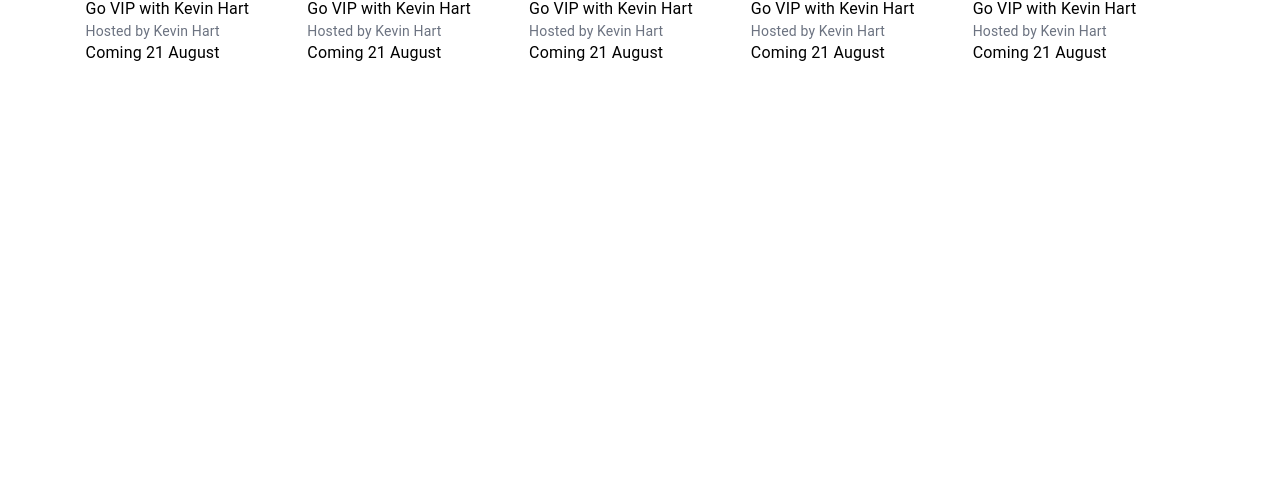
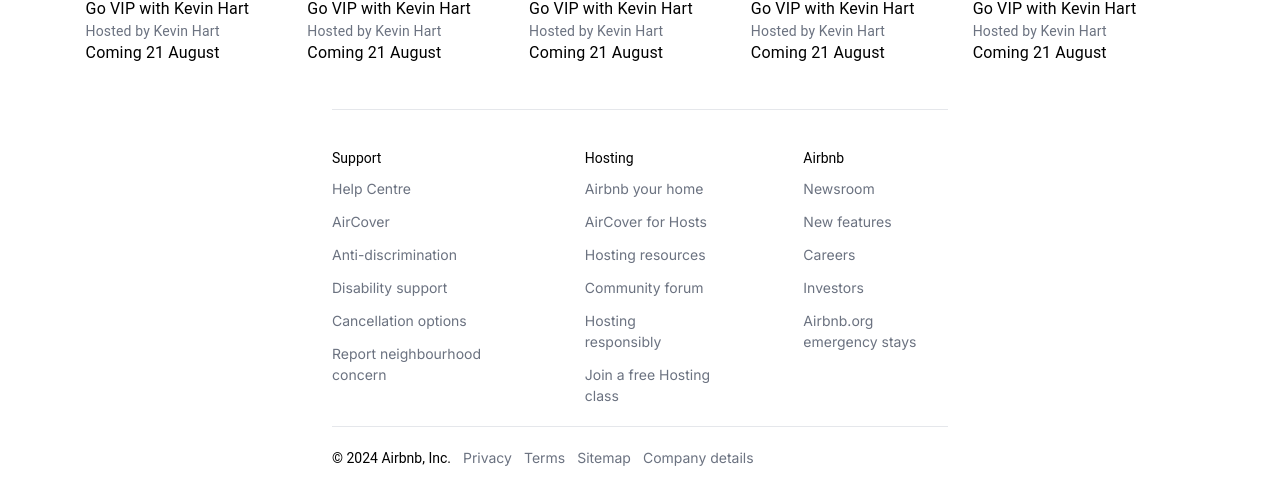
Before and after one commit to Shivakarka/airbnb-clone, a React (Vite) app: page / in a window 1280 px wide. Shown: the part 1719-2200 px from the top of the page. Before the commit the page ends 1812 px from the top, so only its background shows below. Built offline with nearby package versions, Linux system fonts and the light colour scheme.

Commit message:
Added Footer

```diff
--- /dev/null
+++ b/src/components/Footer.jsx
@@ -0,0 +1,48 @@
+import {Box} from "@mui/system";
+import {Typography} from "@mui/material";
+
+const Footer = () => {
+  return (
+      <footer className={"flex flex-col  w-[50%] mx-auto text-[14px]"}>
+          <hr className={"mt-8"}/>
+          <Box className={"flex flex-col md:flex-row mt-10 gap-[15%]"}>
+              <Box className={"flex flex-col gap-3 "}>
+                  <Typography variant={"h3"} sx={{fontSize : "14px"}}>Support</Typography>
+                  <a href={"#"}><li className={"list-none text-gray-500"}>Help Centre</li></a>
+                    <a href={"#"}><li className={"list-none text-gray-500"}>AirCover</li></a>
+                    <a href={"#"}><li className={"list-none text-gray-500"}>Anti-discrimination</li></a>
+                    <a href={"#"}><li className={"list-none text-gray-500"}>Disability support</li></a>
+                    <a href={"#"}><li className={"list-none text-gray-500"}>Cancellation options</li></a>
+                    <a href={"#"}><li className={"list-none text-gray-500"}>Report neighbourhood concern</li></a>
+              </Box>
+              <Box className={"flex flex-col gap-3 mt-5 md:mt-0"}>
+                  <Typography variant={"h3"} sx={{fontSize : "14px"}}>Hosting</Typography>
+                  <a href={"#"}><li className={"list-none text-gray-500"}>Airbnb your home</li></a>
+                  <a href={"#"}><li className={"list-none text-gray-500"}>AirCover for Hosts</li></a>
+                  <a href={"#"}><li className={"list-none text-gray-500"}>Hosting resources</li></a>
+                  <a href={"#"}><li className={"list-none text-gray-500"}>Community forum</li></a>
+                  <a href={"#"}><li className={"list-none text-gray-500"}>Hosting responsibly</li></a>
+                  <a href={"#"}><li className={"list-none text-gray-500"}>Join a free Hosting class</li></a>
+              </Box>
+              <Box className={"flex flex-col gap-3 mt-5 md:mt-0"}>
+                  <Typography variant={"h3"} sx={{fontSize : "14px"}}>Airbnb</Typography>
+                  <a href={"#"}><li className={"list-none text-gray-500"}>Newsroom</li></a>
+                  <a href={"#"}><li className={"list-none text-gray-500"}>New features</li></a>
+                  <a href={"#"}><li className={"list-none text-gray-500"}>Careers</li></a>
+                  <a href={"#"}><li className={"list-none text-gray-500"}>Investors</li></a>
+                  <a href={"#"}><li className={"list-none text-gray-500"}>Airbnb.org emergency stays</li></a>
+              </Box>
+          </Box>
+          <hr className={"mt-5"}/>
+          <Box className={"mt-5 flex flex-col md:flex-row items-center gap-3"}>
+                <Typography variant={"h3"} sx={{fontSize : "14px"}}>© {new Date().getFullYear()} Airbnb, Inc.</Typography>
+                    <a href={"#"}><li className={"list-none text-gray-500"}>Privacy</li></a>
+                    <a href={"#"}><li className={"list-none text-gray-500"}>Terms</li></a>
+                    <a href={"#"}><li className={"list-none text-gray-500"}>Sitemap</li></a>
+                    <a href={"#"}><li className={"list-none text-gray-500"}>Company details</li></a>
+          </Box>
+      </footer>
+  );
+}
+
+export default Footer;
--- a/src/pages/HomePage.jsx
+++ b/src/pages/HomePage.jsx
@@ -3,6 +3,7 @@
 import Navbar from "../components/Navbar";
 import CategoryTabList from "../components/CategoryTabList";
 import PropertiesList from "../components/PropertiesList";
+import Footer from "../components/Footer.jsx";
 
 const HomePage = () => {
   return (
@@ -10,6 +11,7 @@
       <Navbar />
       <CategoryTabList />
       <PropertiesList />
+      <Footer />
     </Container>
   );
 };
```
